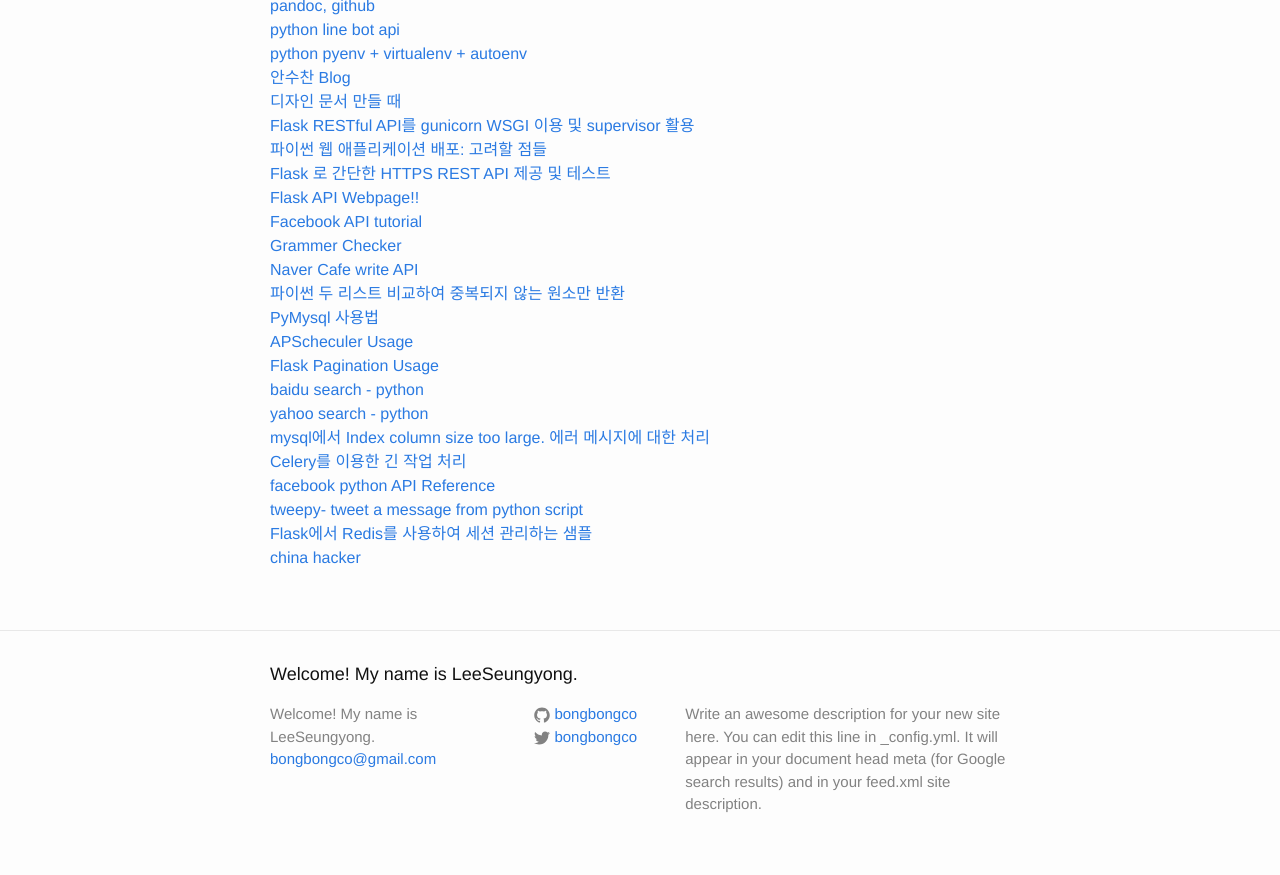
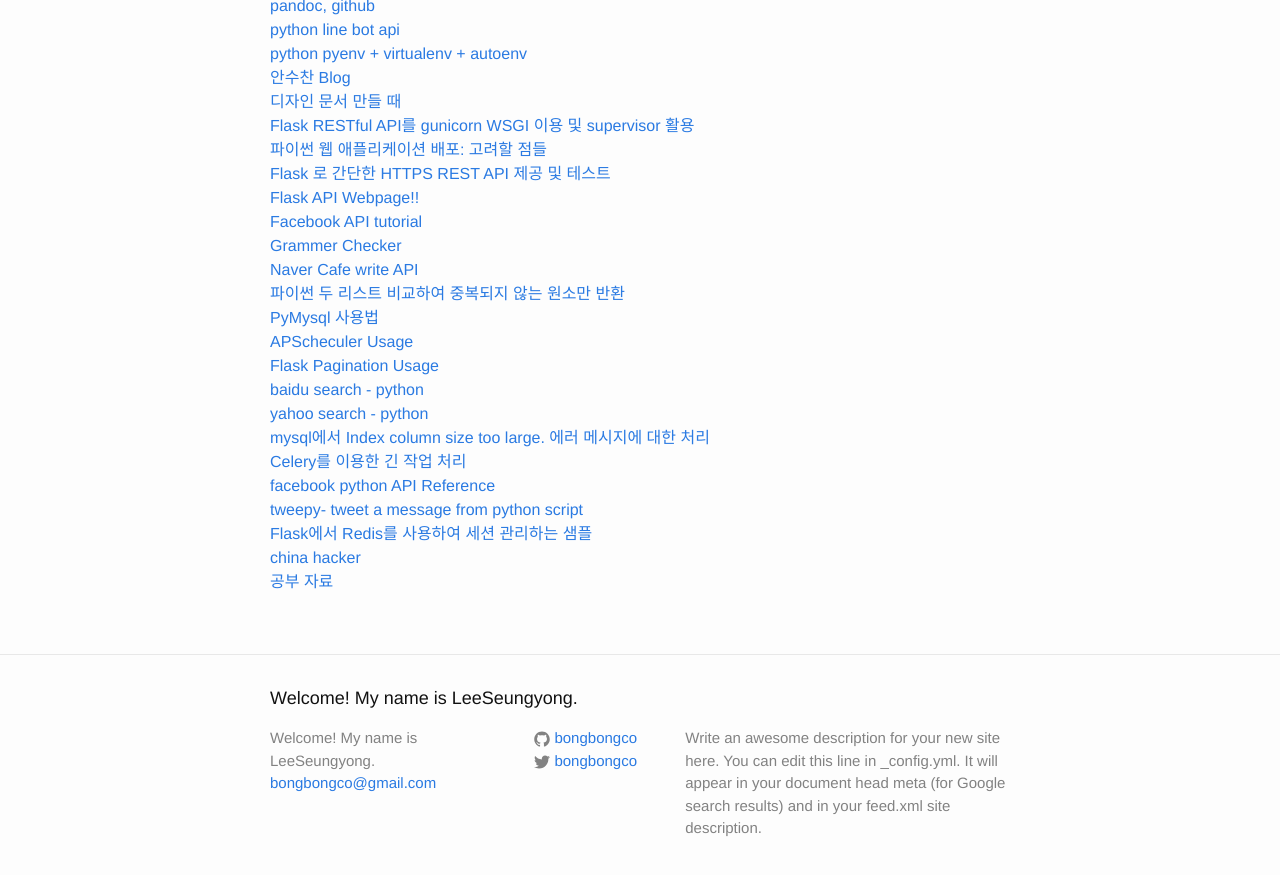
Before and after one commit to LktProgrammer/bongbongco.github.io, a Jekyll site: the page built from _posts/2016-07-22-Website-List.markdown, in a window 1280 px wide and 900 px high, scrolled down 1742 px. Shown: the top 875 px of the window. Built offline with Jekyll 4.4.1, drawn with Linux system fonts in a browser that asks for light colours.

Commit message:
Update 2016-07-22-Website-List.markdown

```diff
--- a/_posts/2016-07-22-Website-List.markdown
+++ b/_posts/2016-07-22-Website-List.markdown
@@ -91,3 +91,4 @@ title: 참고할 웹 사이트들.
 [tweepy- tweet a message from python script](http://nodotcom.org/python-twitter-tutorial.html)
 [Flask에서 Redis를 사용하여 세션 관리하는 샘플](http://egloos.zum.com/mcchae/v/11184587)
 [china hacker](https://tennc.github.io/)
+[공부 자료](http://www.diano.kr/index.php?mid=board_optC78)
```
